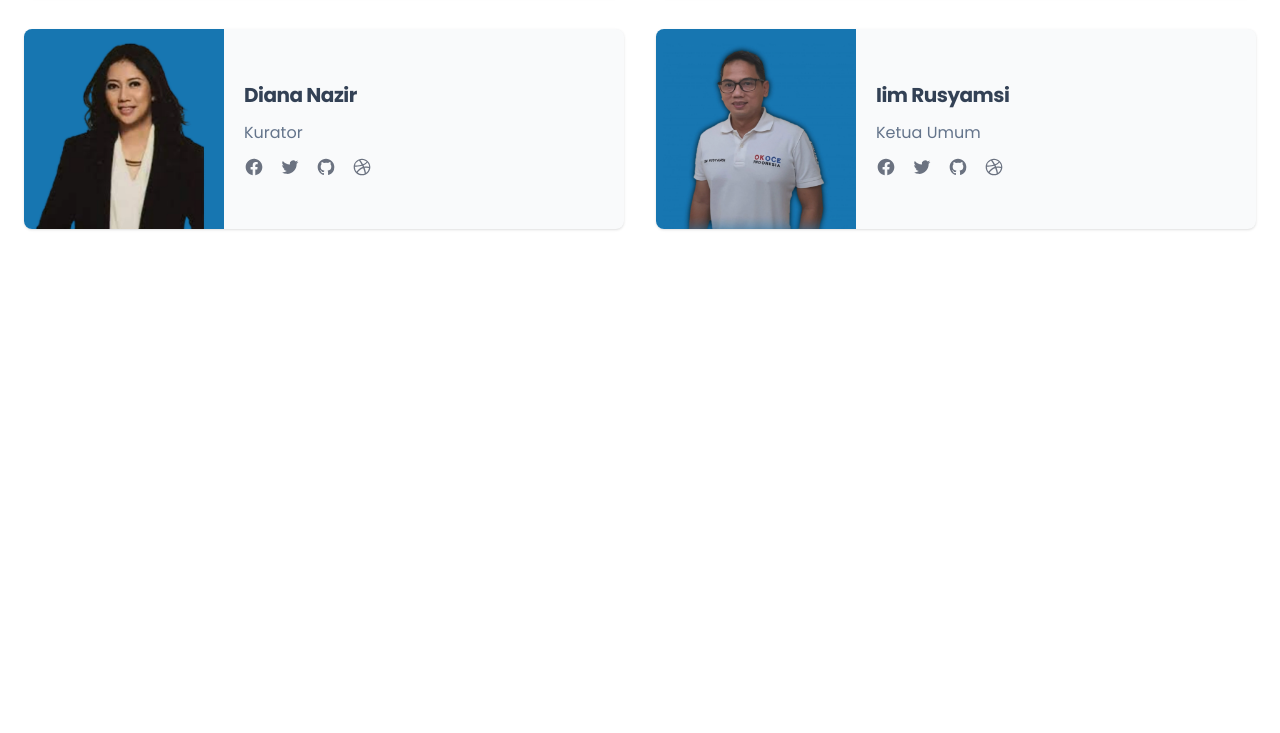
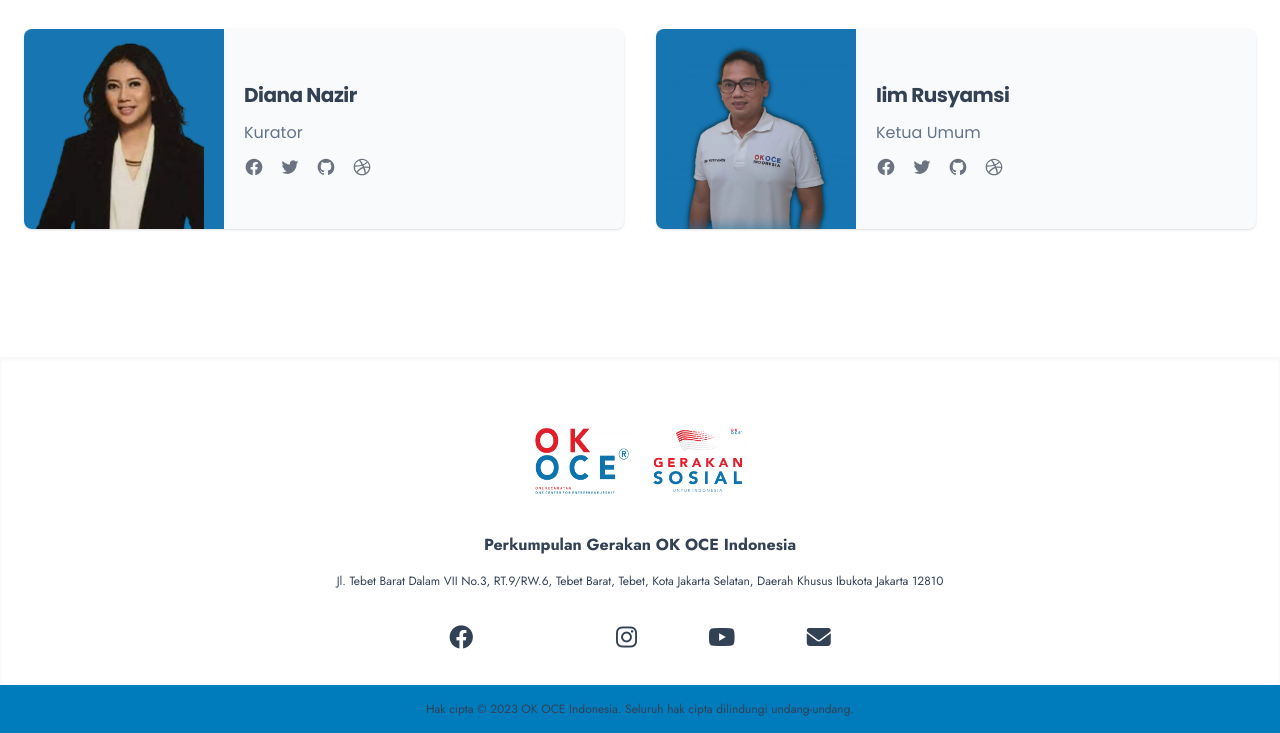
Before and after one commit to malvinval/okoce-frontend, a website: page struktur-pengurus.html in a window 1280 px wide. Shown: the part 727-1460 px from the top of the page. Before the commit the page ends 1084 px from the top, so only its background shows below. Drawn offline with Linux system fonts and the light colour scheme.

Commit message:
add: footer in struktur-pengurus.html

```diff
--- a/struktur-pengurus.html
+++ b/struktur-pengurus.html
@@ -506,6 +506,37 @@
     </section>
 
     <!-- END PENGURUS SECTION -->
+
+    <!-- START FOOTER SECTION -->
+    <footer class="bg-white flex flex-col items-center text-center font-jost shadow-inner pt-8 text-slate-700">
+        <div class="flex flex-col md:flex-row mt-8 mb-0">
+            <img src="./dist/img/logo-okoce.webp" alt="" class="w-[100px] mx-2">
+            <img src="./dist/img/gerakan-sosial.webp" alt="" class="w-[100px] mx-2">
+        </div>
+        <div class="container pt-8 font-bold text-base px-2">
+            Perkumpulan Gerakan OK OCE Indonesia
+        </div>
+        <div class="container pt-4 text-xs px-3">
+            Jl. Tebet Barat Dalam VII No.3, RT.9/RW.6, Tebet Barat, Tebet, Kota Jakarta Selatan, Daerah Khusus Ibukota
+            Jakarta 12810
+        </div>
+        <div class="container pt-9 w-2/5 text-2xl flex-col">
+            <div class="mb-9 flex justify-evenly">
+                <a href="https://www.facebook.com/profile.php?id=100064564037361"
+                    class="fa-brands fa-facebook mx-1.5"></a>
+                <a href="https://twitter.com/okoceindonesia" class="fa-brands fa-x-twitter mx-1.5"></a>
+                <a href="https://instagram.com/okoce.indonesia" class="fa-brands fa-instagram mx-1.5"></a>
+                <a href="https://www.youtube.com/channel/UCrXYetY5iBgnFnNKCVYzihw"
+                    class="fa-brands fa-youtube mx-1.5"></a>
+                <a href="mailto:admin@okoce.net" class=" fa fa-solid fa-envelope mx-1.5"></a>
+            </div>
+        </div>
+
+        <div class="w-full p-4 text-xs bg-okoce-blue dark:text-neutral-200">
+            Hak cipta © 2023 OK OCE Indonesia. Seluruh hak cipta dilindungi undang-undang.
+        </div>
+    </footer>
+    <!-- END FOOTER SECTION -->
 </body>
 
 </html>
```
